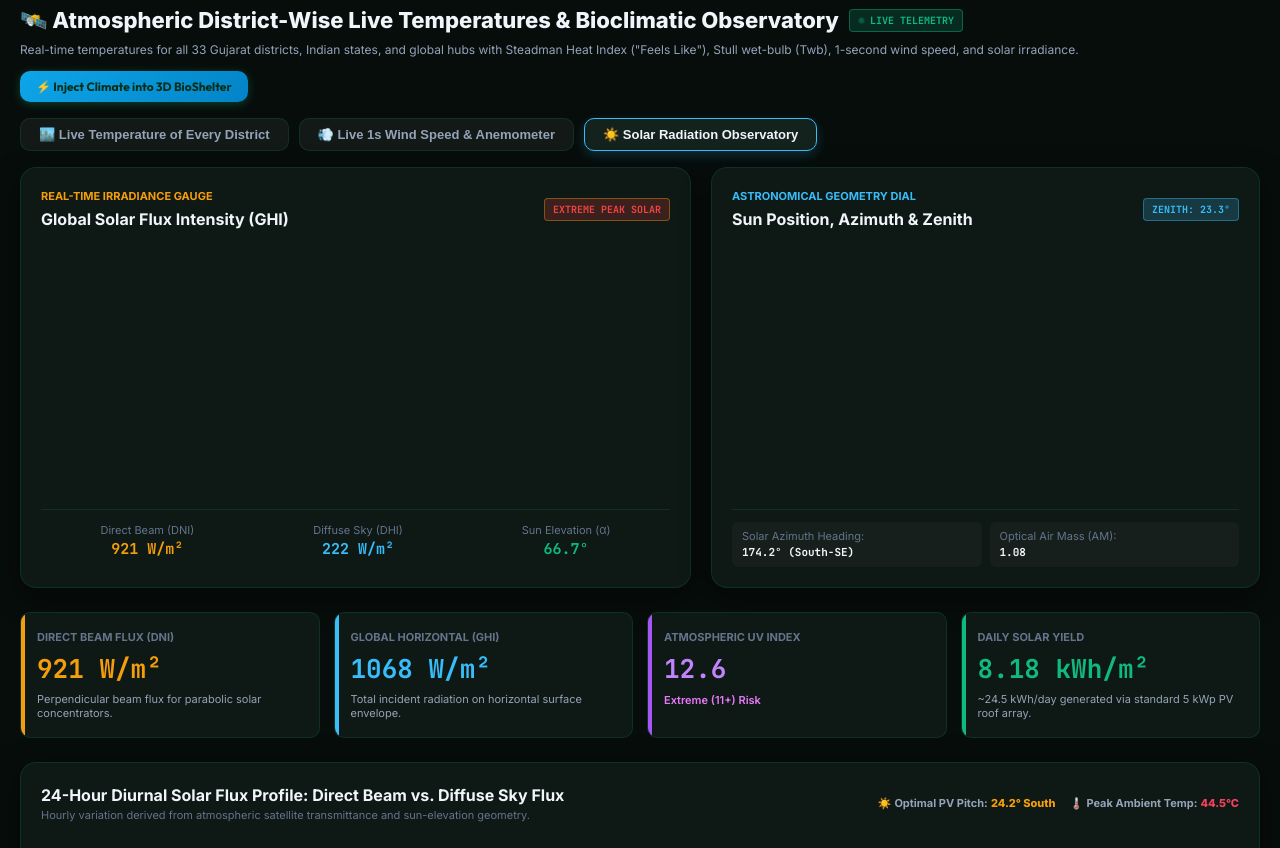
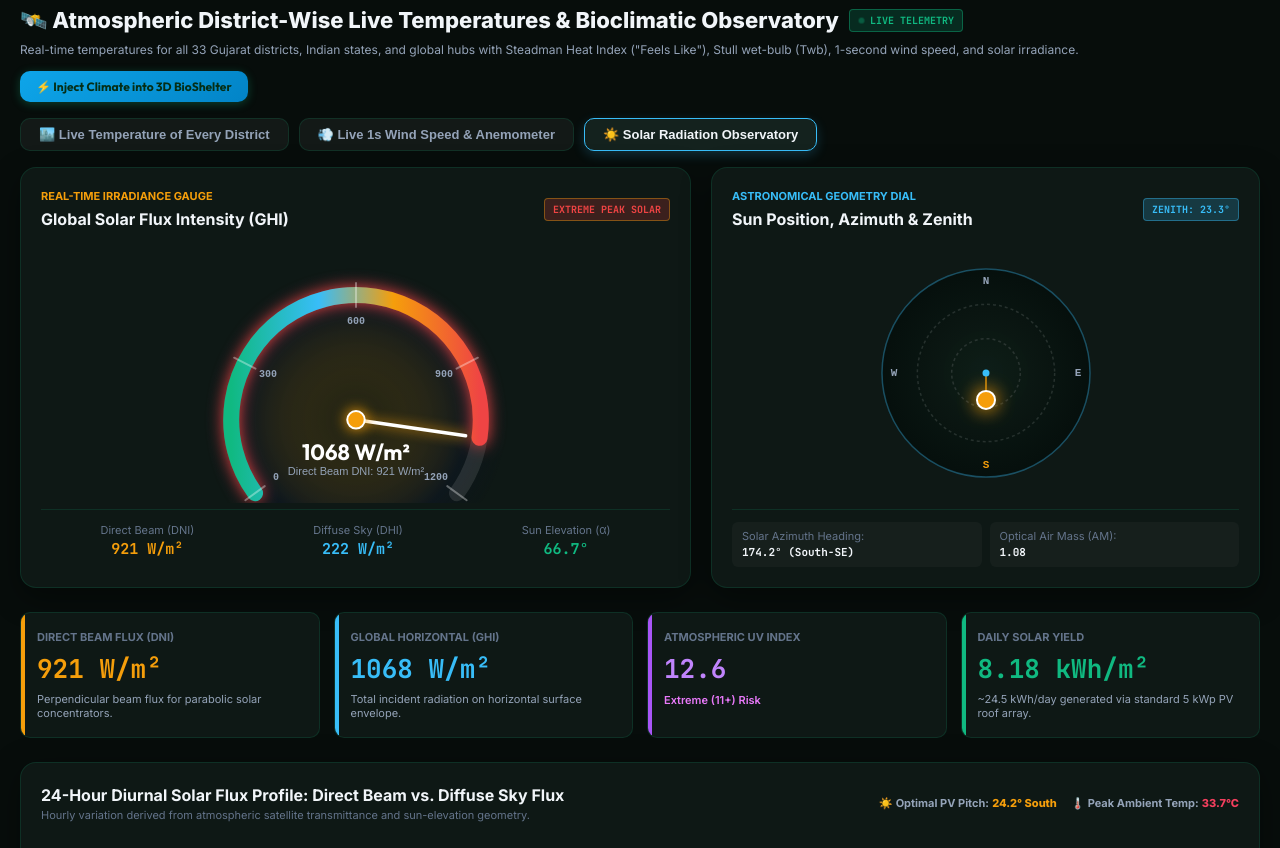
Before and after one commit to jyotvaghasia156-rgb/bioshelter-studio, a website: page weather-solar.html in a window 1280 px wide. Both pictures are taken after a click on the button "☀️ Solar Radiation Observatory". Shown: the part 81-929 px from the top of the page. Drawn offline with nearby package versions, Linux system fonts and the light colour scheme; no server answers.

Commit message:
Fix solar gauge & sun compass canvas rendering with continuous 60fps observatory animation loops

```diff
--- a/js/solarEngine.js
+++ b/js/solarEngine.js
@@ -176,88 +176,101 @@
     /**
      * Draws an ultra-premium animated Radial Solar Irradiance Meter on an HTML5 canvas
      */
-    renderSolarGaugeCanvas(canvas, ghi = 0, dni = 0, maxGhi = 1200) {
+    renderSolarGaugeCanvas(canvas, ghi = 0, dni = 0, maxGhi = 1200, timeSec = 0) {
         if (!canvas) return;
         const ctx = canvas.getContext('2d');
-        const width = canvas.width;
-        const height = canvas.height;
+        if (!ctx) return;
+
+        // Auto-detect and sync canvas dimensions
+        const width = canvas.width || 440;
+        const height = canvas.height || 260;
         const centerX = width / 2;
-        const centerY = height * 0.72;
-        const radius = Math.min(width * 0.42, height * 0.58);
+        const centerY = height * 0.68;
+        const radius = Math.min(width * 0.38, height * 0.48);
 
         ctx.clearRect(0, 0, width, height);
+
+        // 1. Sleek Background Gauge Dial Plate
+        const bgGrad = ctx.createRadialGradient(centerX, centerY, 10, centerX, centerY, radius + 30);
+        bgGrad.addColorStop(0, 'rgba(245, 158, 11, 0.08)');
+        bgGrad.addColorStop(0.7, 'rgba(15, 23, 42, 0.4)');
+        bgGrad.addColorStop(1, 'rgba(10, 15, 30, 0)');
+        ctx.fillStyle = bgGrad;
+        ctx.beginPath();
+        ctx.arc(centerX, centerY, radius + 25, 0, Math.PI * 2);
+        ctx.fill();
 
         const startAngle = Math.PI * 0.8;
         const endAngle = Math.PI * 2.2;
         const totalAngle = endAngle - startAngle;
 
-        // 1. Background Arc Track
+        // 2. Background Track Arc
         ctx.beginPath();
         ctx.arc(centerX, centerY, radius, startAngle, endAngle);
-        ctx.strokeStyle = 'rgba(255, 255, 255, 0.08)';
-        ctx.lineWidth = 18;
+        ctx.strokeStyle = 'rgba(255, 255, 255, 0.10)';
+        ctx.lineWidth = 16;
         ctx.lineCap = 'round';
         ctx.stroke();
 
-        // 2. Active Glowing Gradient Solar Arc
+        // 3. Active Glowing Gradient Solar Arc
         const fillFraction = Math.max(0, Math.min(1.0, ghi / maxGhi));
         const currentAngle = startAngle + fillFraction * totalAngle;
 
-        if (fillFraction > 0.01) {
+        if (fillFraction > 0.005) {
             const grad = ctx.createLinearGradient(centerX - radius, centerY, centerX + radius, centerY);
             grad.addColorStop(0.0, '#10b981');  // Low (Green)
             grad.addColorStop(0.35, '#38bdf8'); // Mild (Sky Blue)
             grad.addColorStop(0.65, '#f59e0b'); // High (Amber)
-            grad.addColorStop(1.0, '#ef4444');  // Extreme (Red/Crimson)
+            grad.addColorStop(1.0, '#ef4444');  // Extreme (Crimson)
 
             ctx.save();
-            ctx.shadowColor = '#f59e0b';
-            ctx.shadowBlur = 14;
+            ctx.shadowColor = ghi > 800 ? '#ef4444' : '#f59e0b';
+            ctx.shadowBlur = 16;
             ctx.beginPath();
             ctx.arc(centerX, centerY, radius, startAngle, currentAngle);
             ctx.strokeStyle = grad;
-            ctx.lineWidth = 18;
+            ctx.lineWidth = 16;
             ctx.lineCap = 'round';
             ctx.stroke();
             ctx.restore();
         }
 
-        // 3. Tick Marks and Labels (0, 300, 600, 900, 1200 W/m²)
+        // 4. Tick Marks and Labels (0, 300, 600, 900, 1200 W/m²)
         const ticks = [0, 300, 600, 900, 1200];
         ticks.forEach(val => {
             const tickFraction = val / maxGhi;
             const tickAngle = startAngle + tickFraction * totalAngle;
-            const x1 = centerX + Math.cos(tickAngle) * (radius - 14);
-            const y1 = centerY + Math.sin(tickAngle) * (radius - 14);
-            const x2 = centerX + Math.cos(tickAngle) * (radius + 14);
-            const y2 = centerY + Math.sin(tickAngle) * (radius + 14);
+            const x1 = centerX + Math.cos(tickAngle) * (radius - 12);
+            const y1 = centerY + Math.sin(tickAngle) * (radius - 12);
+            const x2 = centerX + Math.cos(tickAngle) * (radius + 12);
+            const y2 = centerY + Math.sin(tickAngle) * (radius + 12);
 
             ctx.beginPath();
             ctx.moveTo(x1, y1);
             ctx.lineTo(x2, y2);
-            ctx.strokeStyle = 'rgba(255, 255, 255, 0.3)';
+            ctx.strokeStyle = 'rgba(255, 255, 255, 0.35)';
             ctx.lineWidth = 2;
             ctx.stroke();
 
             // Label
-            const tx = centerX + Math.cos(tickAngle) * (radius - 28);
-            const ty = centerY + Math.sin(tickAngle) * (radius - 28);
+            const tx = centerX + Math.cos(tickAngle) * (radius - 26);
+            const ty = centerY + Math.sin(tickAngle) * (radius - 26);
             ctx.fillStyle = '#94a3b8';
-            ctx.font = '10px JetBrains Mono, monospace';
+            ctx.font = 'bold 10px monospace';
             ctx.textAlign = 'center';
             ctx.textBaseline = 'middle';
             ctx.fillText(`${val}`, tx, ty);
         });
 
-        // 4. Center Needle Pointer
+        // 5. Center Needle Pointer
         const needleAngle = startAngle + fillFraction * totalAngle;
-        const needleLen = radius - 16;
+        const needleLen = radius - 14;
         const tipX = centerX + Math.cos(needleAngle) * needleLen;
         const tipY = centerY + Math.sin(needleAngle) * needleLen;
 
         ctx.save();
         ctx.shadowColor = '#f59e0b';
-        ctx.shadowBlur = 10;
+        ctx.shadowBlur = 12;
         ctx.beginPath();
         ctx.moveTo(centerX, centerY);
         ctx.lineTo(tipX, tipY);
@@ -267,57 +280,70 @@
         ctx.stroke();
         ctx.restore();
 
-        // 5. Center Pivot Hub
+        // 6. Center Rotating Corona Pulse
+        const t = timeSec || (Date.now() / 1000);
+        const pulse = 1.0 + Math.sin(t * 3.0) * 0.15;
+        ctx.save();
+        ctx.shadowColor = '#f59e0b';
+        ctx.shadowBlur = 14 * pulse;
         ctx.beginPath();
-        ctx.arc(centerX, centerY, 8, 0, Math.PI * 2);
+        ctx.arc(centerX, centerY, 9 * pulse, 0, Math.PI * 2);
         ctx.fillStyle = '#f59e0b';
         ctx.fill();
         ctx.strokeStyle = '#ffffff';
         ctx.lineWidth = 2;
         ctx.stroke();
+        ctx.restore();
 
-        // 6. Central Numeric Reading
+        // 7. Central Numeric Reading
         ctx.fillStyle = '#ffffff';
         ctx.font = 'bold 22px Outfit, sans-serif';
         ctx.textAlign = 'center';
         ctx.textBaseline = 'middle';
-        ctx.fillText(`${Math.round(ghi)} W/m²`, centerX, centerY + 36);
+        ctx.fillText(`${Math.round(ghi)} W/m²`, centerX, centerY + 34);
 
         ctx.fillStyle = '#94a3b8';
-        ctx.font = '11px Inter, sans-serif';
-        ctx.fillText(`Beam DNI: ${Math.round(dni)} W/m²`, centerX, centerY + 54);
+        ctx.font = '11px sans-serif';
+        ctx.fillText(`Direct Beam DNI: ${Math.round(dni)} W/m²`, centerX, centerY + 52);
     }
 
     /**
-     * Draws Sun Position Solar Azimuth and Altitude Compass
+     * Draws Sun Position Solar Azimuth and Altitude Compass with animated solar corona
      */
-    renderSunCompassCanvas(canvas, altitudeDeg = 45, azimuthDeg = 180) {
+    renderSunCompassCanvas(canvas, altitudeDeg = 45, azimuthDeg = 180, timeSec = 0) {
         if (!canvas) return;
         const ctx = canvas.getContext('2d');
-        const width = canvas.width;
-        const height = canvas.height;
+        if (!ctx) return;
+
+        const width = canvas.width || 320;
+        const height = canvas.height || 260;
         const centerX = width / 2;
         const centerY = height / 2;
         const radius = Math.min(width, height) * 0.40;
 
         ctx.clearRect(0, 0, width, height);
 
-        // 1. Compass Rose Background
+        // 1. Celestial Rose Dome Background
+        const grad = ctx.createRadialGradient(centerX, centerY, 5, centerX, centerY, radius);
+        grad.addColorStop(0, 'rgba(14, 30, 24, 0.9)');
+        grad.addColorStop(1, 'rgba(6, 15, 12, 0.95)');
         ctx.beginPath();
         ctx.arc(centerX, centerY, radius, 0, Math.PI * 2);
-        ctx.fillStyle = 'rgba(14, 24, 21, 0.6)';
+        ctx.fillStyle = grad;
         ctx.fill();
-        ctx.strokeStyle = 'rgba(56, 189, 248, 0.3)';
+        ctx.strokeStyle = 'rgba(56, 189, 248, 0.35)';
         ctx.lineWidth = 1.5;
         ctx.stroke();
 
-        // Altitude Ring
-        ctx.beginPath();
-        ctx.arc(centerX, centerY, radius * 0.5, 0, Math.PI * 2);
-        ctx.strokeStyle = 'rgba(255, 255, 255, 0.1)';
-        ctx.setLineDash([3, 3]);
-        ctx.stroke();
-        ctx.setLineDash([]);
+        // Concentric Altitude Rings (30° & 60°)
+        [0.66, 0.33].forEach(ratio => {
+            ctx.beginPath();
+            ctx.arc(centerX, centerY, radius * ratio, 0, Math.PI * 2);
+            ctx.strokeStyle = 'rgba(255, 255, 255, 0.12)';
+            ctx.setLineDash([3, 3]);
+            ctx.stroke();
+            ctx.setLineDash([]);
+        });
 
         // Cardinal Directions
         const cardinals = [
@@ -330,33 +356,36 @@
             const x = centerX + Math.cos(c.angle) * (radius - 12);
             const y = centerY + Math.sin(c.angle) * (radius - 12);
             ctx.fillStyle = c.text === 'S' ? '#f59e0b' : '#94a3b8';
-            ctx.font = 'bold 11px JetBrains Mono, monospace';
+            ctx.font = 'bold 11px monospace';
             ctx.textAlign = 'center';
             ctx.textBaseline = 'middle';
             ctx.fillText(c.text, x, y);
         });
 
-        // 2. Sun Vector Heading
+        // 2. Sun Position Heading & Ray
         const azRad = ((azimuthDeg - 90) * Math.PI) / 180.0;
-        const altRatio = Math.max(0.05, Math.min(1.0, (90.0 - altitudeDeg) / 90.0));
+        const altRatio = Math.max(0.08, Math.min(0.95, (90.0 - altitudeDeg) / 90.0));
         const sunRadius = radius * altRatio;
         const sunX = centerX + Math.cos(azRad) * sunRadius;
         const sunY = centerY + Math.sin(azRad) * sunRadius;
 
-        // Line to Sun
+        // Solar Vector Line
         ctx.beginPath();
         ctx.moveTo(centerX, centerY);
         ctx.lineTo(sunX, sunY);
-        ctx.strokeStyle = 'rgba(245, 158, 11, 0.6)';
+        ctx.strokeStyle = 'rgba(245, 158, 11, 0.65)';
         ctx.lineWidth = 2;
         ctx.stroke();
 
-        // Glowing Sun Orb
+        // Animated Sun Orb & Corona
+        const t = timeSec || (Date.now() / 1000);
+        const sunPulse = 1.0 + Math.sin(t * 4.0) * 0.18;
+
         ctx.save();
         ctx.shadowColor = '#f59e0b';
-        ctx.shadowBlur = 12;
+        ctx.shadowBlur = 16 * sunPulse;
         ctx.beginPath();
-        ctx.arc(sunX, sunY, 8, 0, Math.PI * 2);
+        ctx.arc(sunX, sunY, 8 * sunPulse, 0, Math.PI * 2);
         ctx.fillStyle = '#f59e0b';
         ctx.fill();
         ctx.strokeStyle = '#ffffff';
@@ -364,9 +393,9 @@
         ctx.stroke();
         ctx.restore();
 
-        // 3. Center Crosshair
+        // 3. Center Zenith Crosshair
         ctx.beginPath();
-        ctx.arc(centerX, centerY, 3, 0, Math.PI * 2);
+        ctx.arc(centerX, centerY, 3.5, 0, Math.PI * 2);
         ctx.fillStyle = '#38bdf8';
         ctx.fill();
     }
--- a/weather-solar.html
+++ b/weather-solar.html
@@ -659,8 +659,8 @@
             // 3. Start Live 1-Second Wind Stream & Solar Background Load
             loadLocationAll(26.9157, 70.9083, 'Thar Desert (Jaisalmer)');
 
-            // 4. Continuous 60fps Anemometer Canvas Animation Loop
-            startAnemometerAnimLoop();
+            // 4. Continuous 60fps Observatory Canvas Animation Loop (Wind & Solar)
+            startObservatoryAnimationLoops();
 
             // 5. District Region Filter Pills
             document.querySelectorAll('[data-district-filter]').forEach(btn => {
@@ -924,13 +924,36 @@
             }
         }
 
-        function startAnemometerAnimLoop() {
+        function startObservatoryAnimationLoops() {
             function loop() {
+                const nowSec = Date.now() / 1000;
+
                 if (activeTab === 'wind') {
                     const canvasCup = document.getElementById('canvas-cup-anemometer');
                     if (canvasCup) {
                         const speed = (currentWindData && currentWindData.telemetry) ? currentWindData.telemetry.speedMps : 4.5;
                         windEngine.renderAnemometerCanvas(canvasCup, speed);
+                    }
+                    const canvasSpeedo = document.getElementById('canvas-wind-speedometer');
+                    if (canvasSpeedo && currentWindData && currentWindData.telemetry) {
+                        windEngine.renderSpeedometerGaugeCanvas(canvasSpeedo, currentWindData.telemetry.speedMps, currentWindData.telemetry.gustMps, 25);
+                    }
+                    const canvasVane = document.getElementById('canvas-windvane-compass');
+                    if (canvasVane && currentWindData && currentWindData.telemetry) {
+                        windEngine.renderWindVaneCanvas(canvasVane, currentWindData.telemetry.directionDeg, currentWindData.telemetry.cardinalDirection);
+                    }
+                } else if (activeTab === 'solar') {
+                    const canvasGauge = document.getElementById('canvas-solar-gauge');
+                    if (canvasGauge) {
+                        const ghi = (currentSolarData && currentSolarData.telemetry) ? currentSolarData.telemetry.ghi : 850;
+                        const dni = (currentSolarData && currentSolarData.telemetry) ? currentSolarData.telemetry.dni : 875;
+                        solarEngine.renderSolarGaugeCanvas(canvasGauge, ghi, dni, 1200, nowSec);
+                    }
+                    const canvasCompass = document.getElementById('canvas-sun-compass');
+                    if (canvasCompass) {
+                        const alt = (currentSolarData && currentSolarData.solarGeometry) ? currentSolarData.solarGeometry.solarAltitudeDeg : 49.5;
+                        const az = (currentSolarData && currentSolarData.solarGeometry) ? currentSolarData.solarGeometry.solarAzimuthDeg : 174.2;
+                        solarEngine.renderSunCompassCanvas(canvasCompass, alt, az, nowSec);
                     }
                 }
                 requestAnimationFrame(loop);
@@ -939,16 +962,21 @@
         }
 
         function updateSolarDisplay(data) {
+            if (!data) return;
             currentSolarData = data;
             const { telemetry, solarGeometry, energyAndArchitecture, hourlyProfile } = data;
 
+            if (telemetry) {
                 document.getElementById('stat-solar-dni').textContent = `${Math.round(telemetry.dni)} W/m²`;
                 document.getElementById('stat-solar-ghi').textContent = `${Math.round(telemetry.ghi)} W/m²`;
                 document.getElementById('stat-solar-uv').textContent = `${telemetry.uvIndex.toFixed(1)}`;
                 document.getElementById('stat-solar-uv-desc').textContent = `${telemetry.uvRiskLevel} Risk`;
-            document.getElementById('stat-solar-daily-yield').textContent = `${energyAndArchitecture.dailyInsolationKwhPerM2} kWh/m²`;
+                document.getElementById('card-dni-val').textContent = `${Math.round(telemetry.dni)} W/m²`;
+                document.getElementById('card-dhi-val').textContent = `${Math.round(telemetry.dhi)} W/m²`;
+                document.getElementById('val-solar-temp').textContent = `${telemetry.ambientTempC}°C`;
 
                 const riskBadge = document.getElementById('badge-radiation-risk');
+                if (riskBadge) {
                     if (telemetry.ghi > 950) {
                         riskBadge.style.background = 'rgba(239, 68, 68, 0.2)';
                         riskBadge.style.color = '#ef4444';
@@ -962,22 +990,30 @@
                         riskBadge.style.color = '#10b981';
                         riskBadge.textContent = 'MODERATE / DIFFUSE';
                     }
+                }
+            }
 
-            document.getElementById('card-dni-val').textContent = `${Math.round(telemetry.dni)} W/m²`;
-            document.getElementById('card-dhi-val').textContent = `${Math.round(telemetry.dhi)} W/m²`;
+            if (energyAndArchitecture) {
+                document.getElementById('stat-solar-daily-yield').textContent = `${energyAndArchitecture.dailyInsolationKwhPerM2} kWh/m²`;
+            }
+
+            if (solarGeometry) {
                 document.getElementById('card-altitude-val').textContent = `${solarGeometry.solarAltitudeDeg.toFixed(1)}°`;
                 document.getElementById('badge-solar-zenith').textContent = `ZENITH: ${solarGeometry.solarZenithDeg.toFixed(1)}°`;
                 document.getElementById('card-azimuth-val').textContent = `${solarGeometry.solarAzimuthDeg.toFixed(1)}° (${solarGeometry.optimalOrientation})`;
                 document.getElementById('card-airmass-val').textContent = `${solarGeometry.airMass.toFixed(2)}`;
-
                 document.getElementById('val-solar-pitch').textContent = `${solarGeometry.optimalPvTiltDeg}°`;
-            document.getElementById('val-solar-temp').textContent = `${telemetry.ambientTempC}°C`;
+            }
 
             const canvasGauge = document.getElementById('canvas-solar-gauge');
+            if (canvasGauge && telemetry) {
                 solarEngine.renderSolarGaugeCanvas(canvasGauge, telemetry.ghi, telemetry.dni, 1200);
+            }
 
             const canvasCompass = document.getElementById('canvas-sun-compass');
+            if (canvasCompass && solarGeometry) {
                 solarEngine.renderSunCompassCanvas(canvasCompass, solarGeometry.solarAltitudeDeg, solarGeometry.solarAzimuthDeg);
+            }
 
             if (hourlyProfile && activeTab === 'solar') {
                 renderSolarHourlyChart(hourlyProfile);
```
Lines whose indentation alone changed are shown as unchanged.
